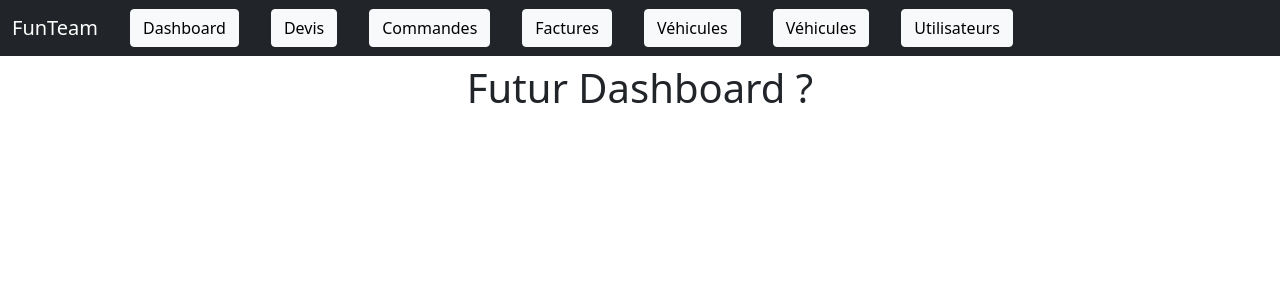
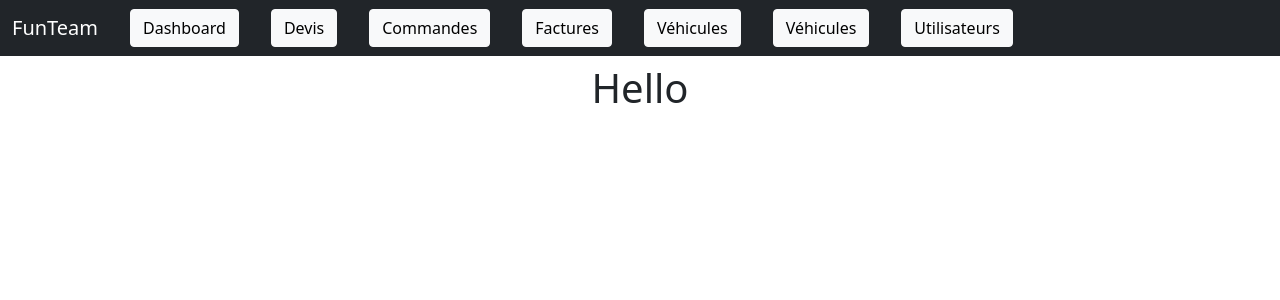
Before and after one commit to NicolasMaligue/projetNodeReactEquipe3, a React (Create React App) app in the folder react/: page / in a window 1280 px wide. Shown: the top 300 px of the page. Built offline with nearby package versions, Linux system fonts and the light colour scheme.

Commit message:
commit rebase

```diff
--- a/react/src/components/App.js
+++ b/react/src/components/App.js
@@ -29,6 +29,7 @@ import CustomerCreate from "./domain/customer/CustomerCreate";
 import OrderCreate from "./domain/order/OrderCreate";
 import UserEdit from "./domain/user/UserEdit";
 import UserCreate from "./domain/user/UserCreate";
+import Dashboard from "./Dashboard";
 
 // Axios default api config values
 axios.defaults.baseURL = "http://localhost:3001/api";
@@ -51,7 +52,7 @@ const App = () => {
         </header>
         <main className="container mt-2">
           <Routes>
-            <Route path="/" element={<h1>Futur Dashboard ?</h1>} />
+            <Route path="/" element={<Dashboard />} />
             <Route path="/logins" element={<FunLogin />} />
 
             <Route path="/orders" element={<OrdersList />} />
--- /dev/null
+++ b/react/src/components/Dashboard.js
@@ -0,0 +1,15 @@
+import React, { Component } from 'react';
+
+class Dashboard extends Component {
+    constructor(props) {
+        super(props);
+        this.state = {  };
+    }
+    render() {
+        return (
+            <h1>Hello</h1>
+        );
+    }
+}
+
+export default Dashboard;
```
